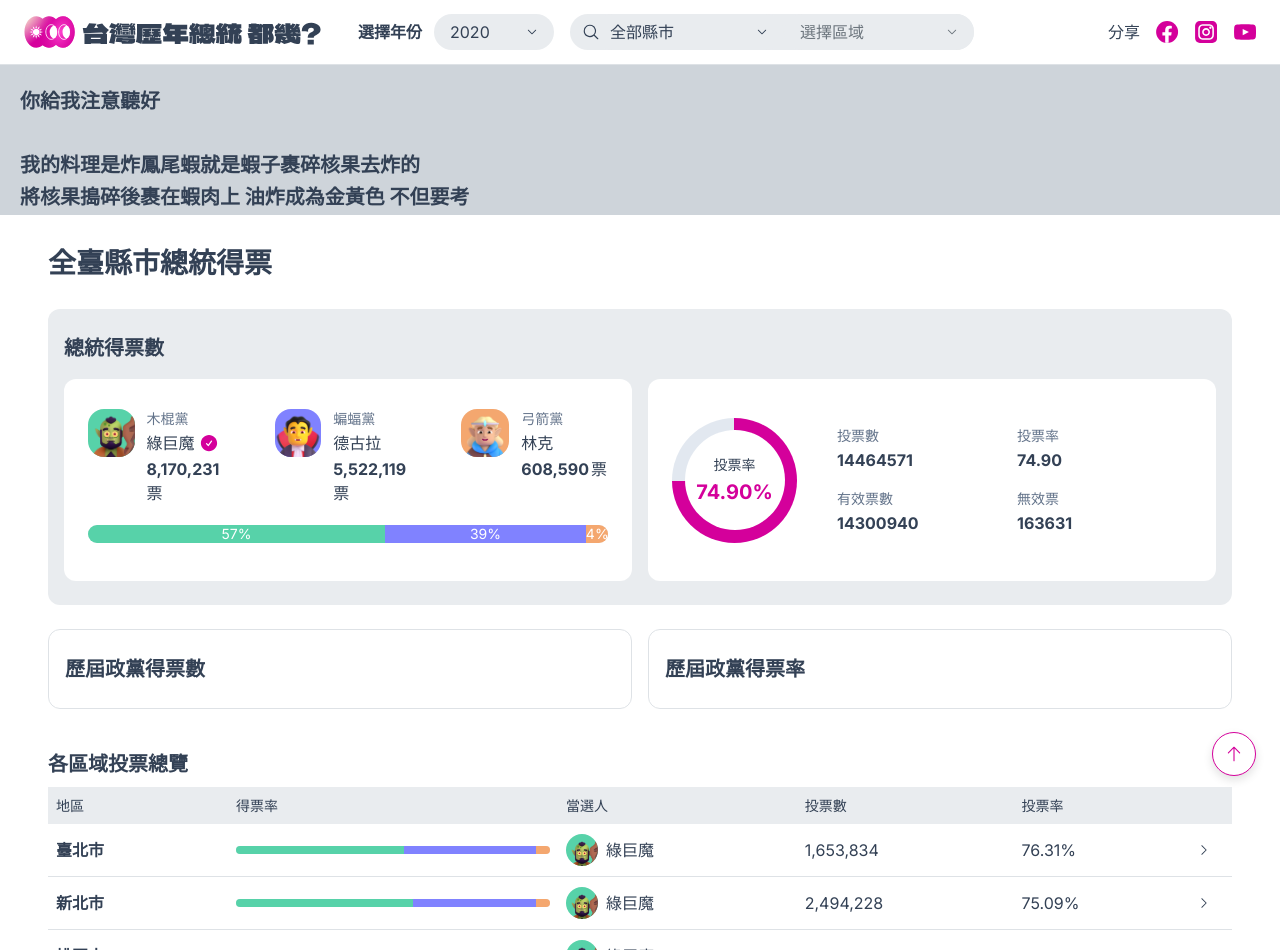
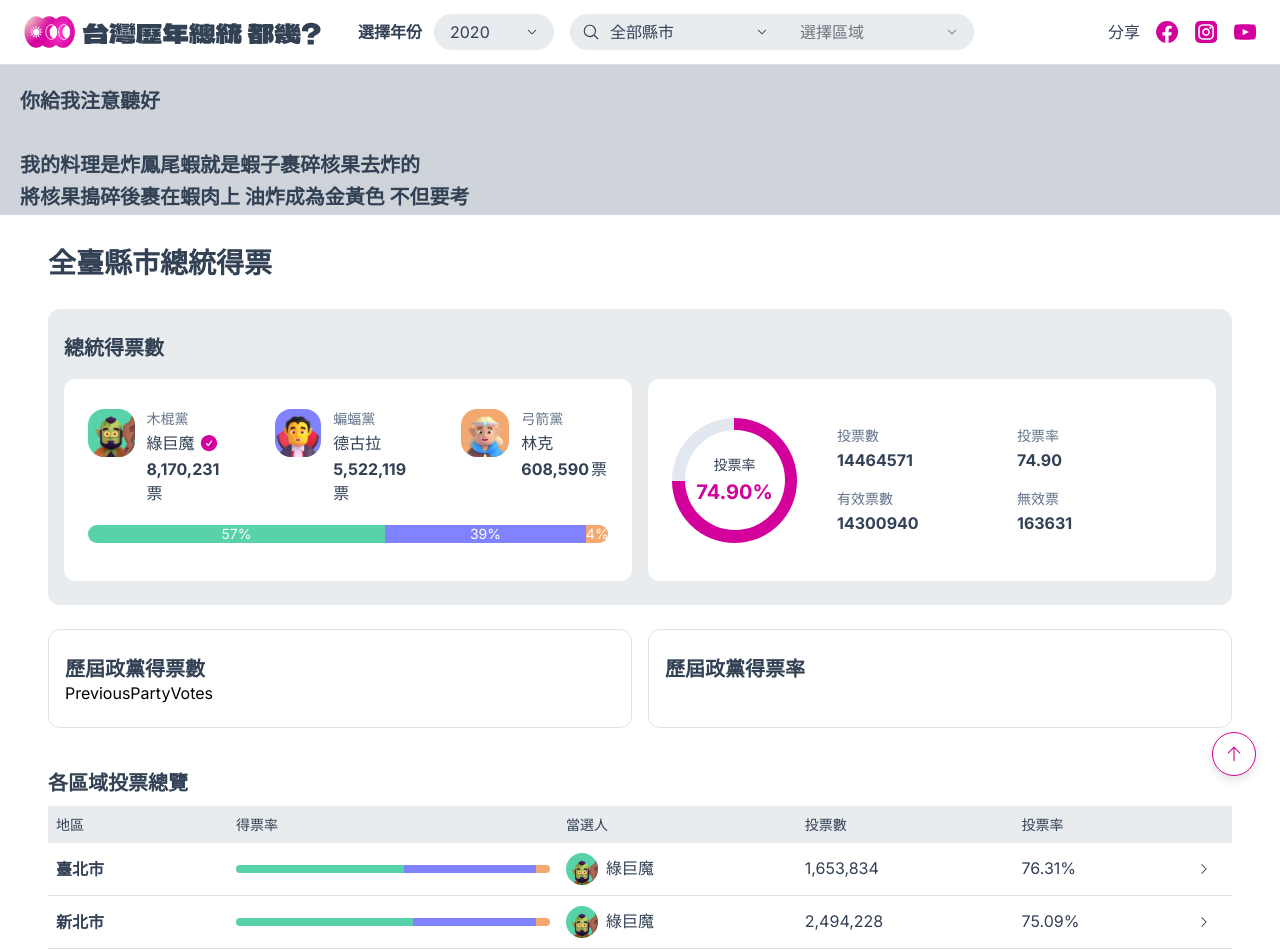
Before and after one commit to lyaui/2020-taiwan-president-election-result-map, a Next.js app: page /election-data in a window 1280 px wide. Built offline with nearby package versions, Linux system fonts and the light colour scheme.

Commit message:
feat(election-data): prePartyVotes data

```diff
--- a/src/app/election-data/page.tsx
+++ b/src/app/election-data/page.tsx
@@ -6,6 +6,7 @@ import GoPreviousLevelButton from '@/components/GoPreviousLevelButton';
 import Breadcrumb from '@/components/UI/Breadcrumb';
 import CandVoteShare from '@/components/CandVoteShare';
 import VotingRate from '@/components/VotingRate';
+import PreviousPartyVotes from '@/components/PreviousPartyVotes';
 import AreaVotingTable from '@/components/AreaVotingTable';
 import StatisticsLayout from '@/components/layout/StatisticsLayout';
 import {
@@ -26,7 +27,7 @@ async function ElectionDataPage({ searchParams }: ElectionDataPageProps) {
   const { year = '2020', city, dist = '' } = searchParams;
 
   // TODO sleep & error handling
-  const { isSuccess, candidates, votingResult, subareas } =
+  const { isSuccess, candidates, votingResult, subareas, prePartyVotes } =
     await fetchElectionData({
       year,
       city,
@@ -73,6 +74,7 @@ async function ElectionDataPage({ searchParams }: ElectionDataPageProps) {
           <section className='grid grid-cols-1 lg:grid-cols-2 gap-4'>
             <div className='border-[1px] border-line px-4 py-6 rounded-xl'>
               <h4 className='heading-5'>歷屆政黨得票數</h4>
+              <PreviousPartyVotes prePartyVotes={prePartyVotes} />
             </div>
             <div className='border-[1px] border-line px-4 py-6 rounded-xl'>
               <h4 className='heading-5'>歷屆政黨得票率</h4>
--- /dev/null
+++ b/src/components/PreviousPartyVotes.tsx
@@ -0,0 +1,10 @@
+'use client';
+
+import React from 'react';
+
+function PreviousPartyVotes({ prePartyVotes }) {
+  console.log({ prePartyVotes });
+  return <div>PreviousPartyVotes</div>;
+}
+
+export default PreviousPartyVotes;
--- a/src/pageFunctions/election-data.ts
+++ b/src/pageFunctions/election-data.ts
@@ -6,6 +6,7 @@ import {
   type SearchParams,
   type Candidate,
   type VotingResult,
+  type Level,
 } from '@/types/index';
 import { type BreadCrumbProps } from '@/components/UI/Breadcrumb';
 import { transCommaStringToNumber } from '@/utils/index';
@@ -144,6 +145,40 @@ export async function fetchElectionData({
 
     let res = { isSuccess: true, candidates };
 
+    const getYearlyPartyVotes = ({
+      name,
+      level,
+    }: {
+      name: string;
+      level: Level;
+    }) => {
+      return result.data.map((_result, _index) => {
+        // 找出目標地區
+        const targetArea: VotingResult = JSON.parse(_result)[level].find(
+          (_item: VotingResult) => _item.name === name,
+        );
+
+        // 將候選人替換成該政黨
+        const yearCandidates = JSON.parse(candiFile)[years[_index]];
+
+        const partyVotes = Object.entries(targetArea.candidates).reduce(
+          (_acc, [_key, _value]) => {
+            const party = yearCandidates.find(
+              (_cand: Candidate) => _cand.cand_id === _key,
+            )['party_id'];
+            _acc[party] = transCommaStringToNumber(_value);
+            return _acc;
+          },
+          {},
+        );
+
+        return {
+          year: years[_index],
+          party_votes: partyVotes,
+        };
+      });
+    };
+
     if (dist) {
       return {
         ...res,
@@ -153,6 +188,8 @@ export async function fetchElectionData({
         subareas: votingResult.village?.filter(
           (_result: VotingResult) => _result.affiliation === dist,
         ),
+
+        prePartyVotes: getYearlyPartyVotes({ name: dist, level: 'dist' }),
       };
     }
 
@@ -163,6 +200,7 @@ export async function fetchElectionData({
           (_result: VotingResult) => _result.name === city,
         ),
         subareas: votingResult.dist,
+        prePartyVotes: getYearlyPartyVotes({ name: city, level: 'city' }),
       };
     }
 
@@ -170,7 +208,7 @@ export async function fetchElectionData({
       ...res,
       votingResult: votingResult.country[0],
       subareas: votingResult.city,
-      yearlyPartyResults: [],
+      prePartyVotes: getYearlyPartyVotes({ name: '總計', level: 'country' }),
     };
   } else {
     console.error(`Failed to read files: ${result?.error}`);
```
